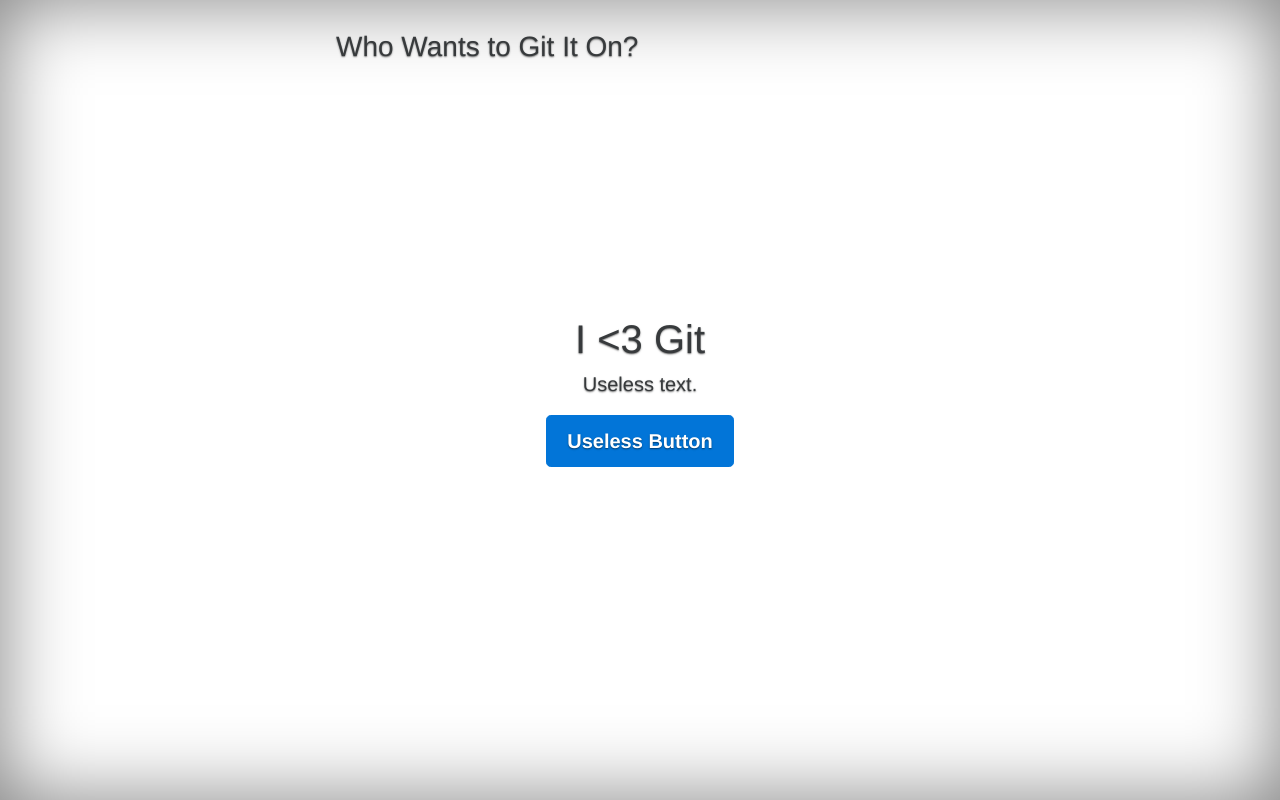
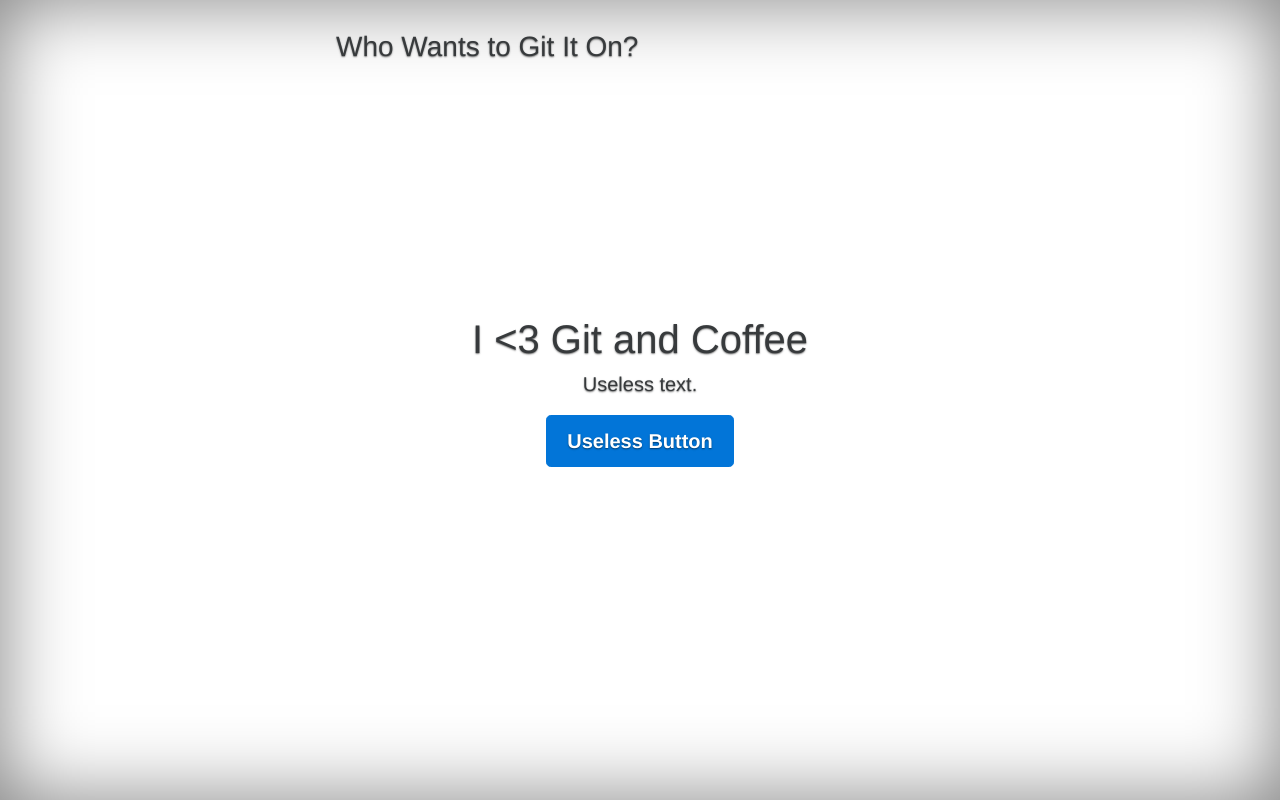
Before and after one commit to acmutsa/lets-git-it-on, a website: page src/index.html in a window 1280 px wide. Drawn offline with nearby package versions, Linux system fonts and the light colour scheme.

Commit message:
Changed title to show love for coffee

```diff
--- a/src/index.html
+++ b/src/index.html
@@ -34,7 +34,7 @@
                     </div>
 
                     <div class="inner cover">
-                        <h1 class="cover-heading">I <3 Git</h1>
+                        <h1 class="cover-heading">I <3 Git and Coffee</h1>
                         <p class="lead">Useless text.</p>
                         <p class="lead">
                             <a href="#" class="btn btn-lg btn-primary">Useless Button</a>
```
